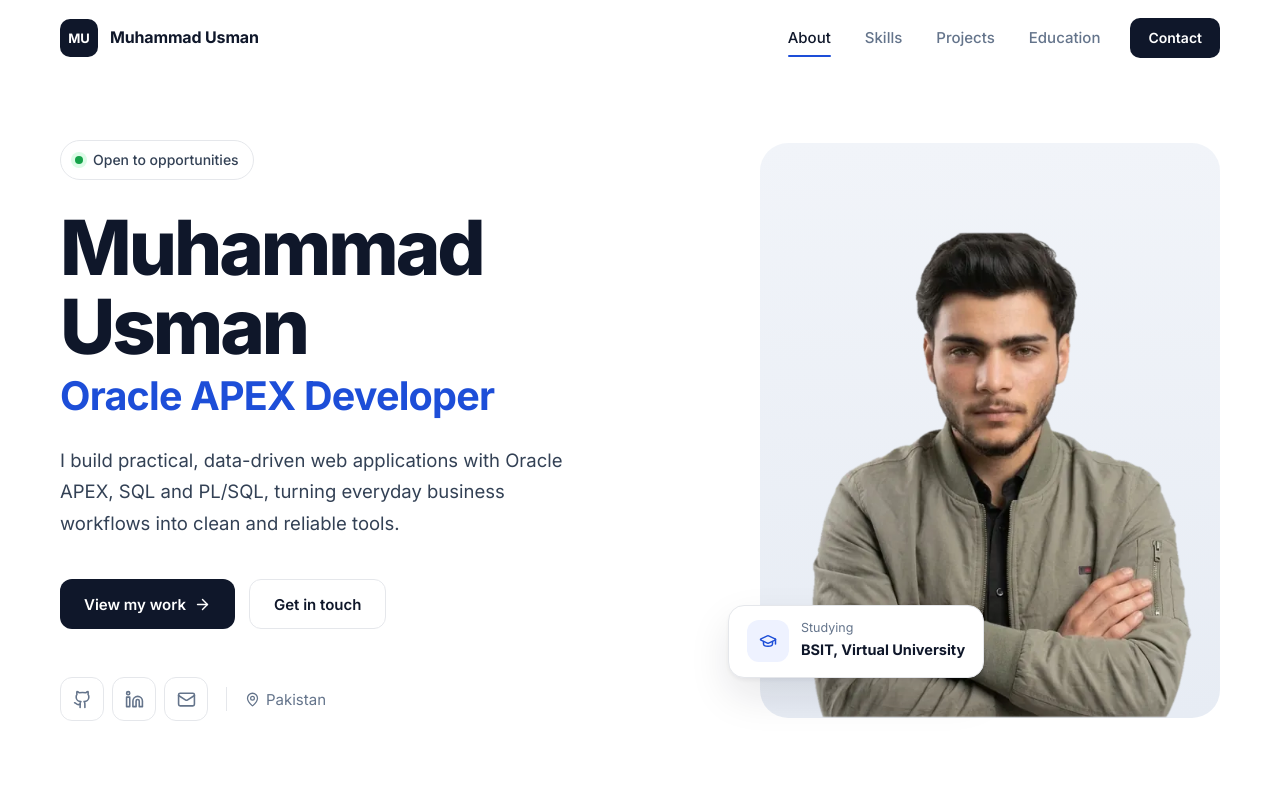
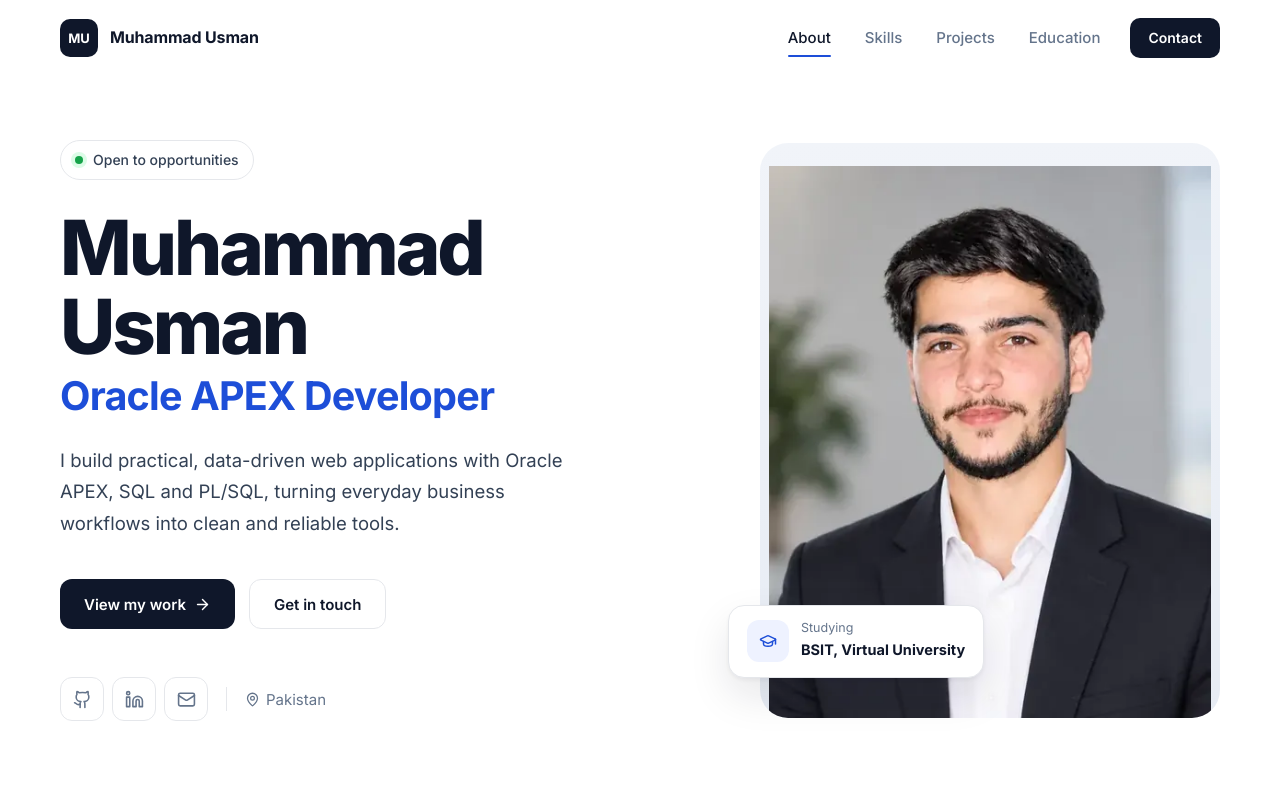
Before and after one commit to musmantech8/muhammad-usman-portfolio, a React (Vite) app: page / in a window 1280 px wide. Shown: the top 800 px of the page. Built offline with nearby package versions, Linux system fonts and the light colour scheme.

Commit message:
Change profile photo to headshot and update size
Updated profile photo source and dimensions.

```diff
--- a/src/main.jsx
+++ b/src/main.jsx
@@ -16,7 +16,7 @@
   github: 'https://github.com/musmantech8',
   linkedin: 'https://www.linkedin.com/in/muhmmad-usman-364108401/',
   location: 'Pakistan',
-  photo: '/usman-cutout.webp',
+  photo: '/usman-headshot.webp',
 };
 
 const skills = [
@@ -234,8 +234,8 @@
 
           <div className="hero-photo fade" style={{ '--d': '.12s' }}>
             <div className="photo-panel">
-              <img src={profile.photo} alt="Portrait of Muhammad Usman" width="560" height="618" fetchpriority="high"
-                onError={(e) => { e.currentTarget.src = '/usman-photo.jpg'; }} />
+              <img src={profile.photo} alt="Portrait of Muhammad Usman" width="560" height="700" fetchpriority="high"
+                onError={(e) => { e.currentTarget.src = '/usman-headshot.webp'; }} />
             </div>
             <div className="photo-tag">
               <span className="tag-icon"><GraduationCap size={18} /></span>
```
